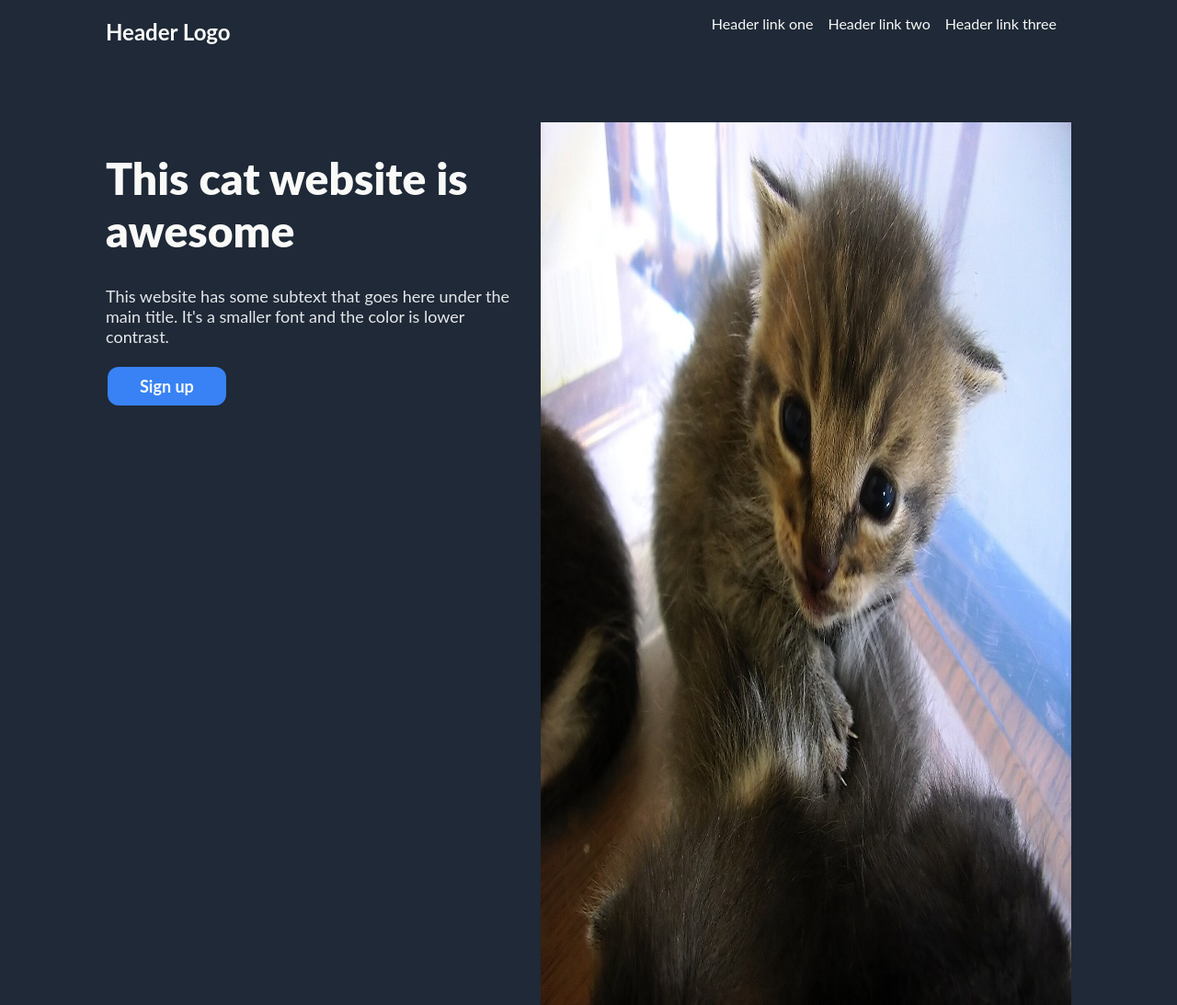
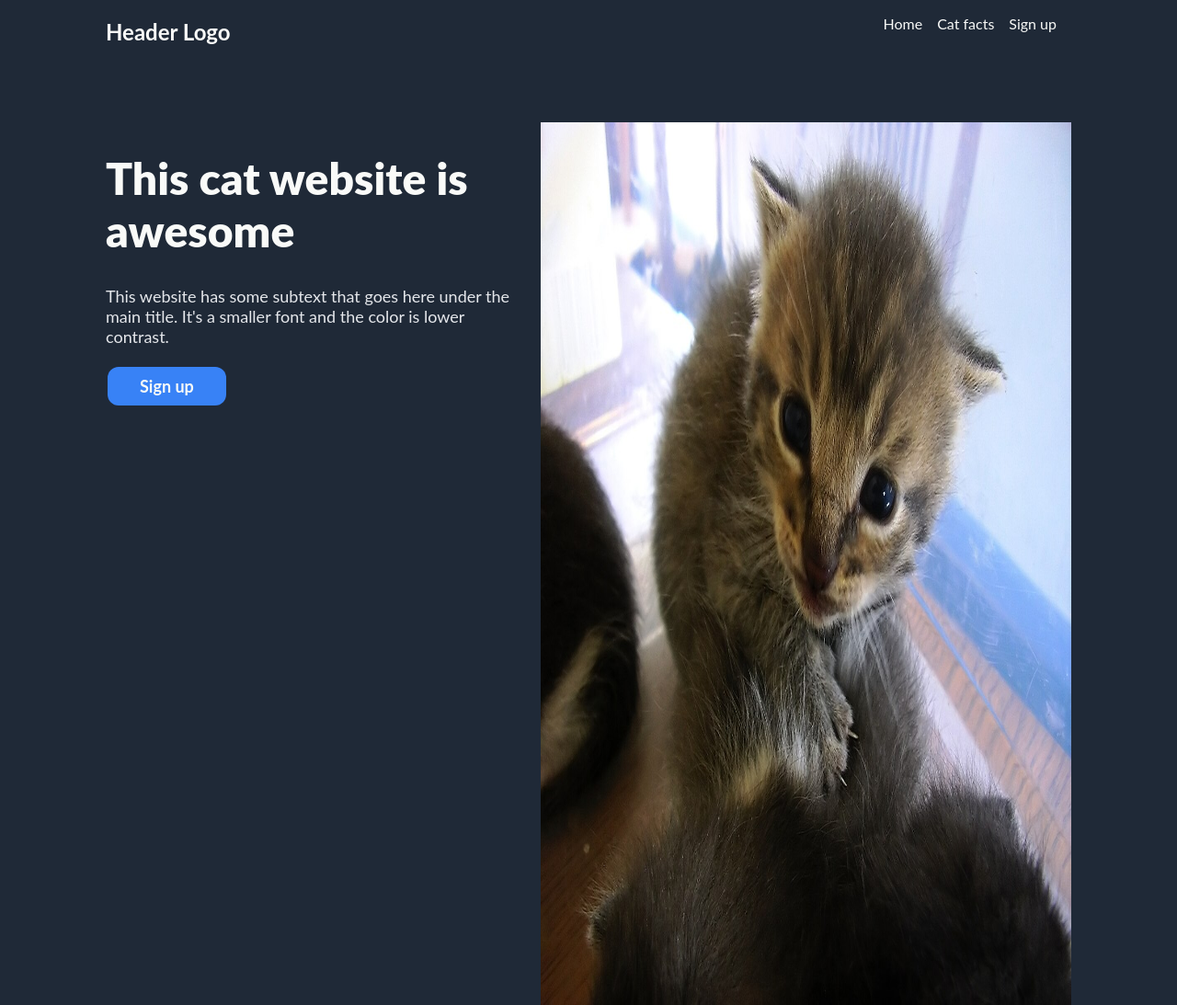
Before and after one commit to billyx86/landing-page, a website: page index.html in a window 1280 px wide. Shown: the top 1093 px of the page at 92% size. Drawn offline with Linux system fonts and the light colour scheme.

Commit message:
fix: give the header nav links real destinations (#7)
The three nav items were href="#" placeholders labelled 'Header link
one/two/three'. They now point at the page's actual sections with
matching labels: Home (#top), Cat facts (#facts), Sign up (#cta). The
nav markup was a bare <ul><li> with list styling; it's now a semantic
<nav>-less div.nav (the original used <ul> without <li> semantics
matching the labels), and the CSS selector updates accordingly so the
layout is unchanged. New test: no nav link keeps placeholder text or a
bare # href, in-page targets resolve to real ids, external links carry
target/rel.

```diff
--- a/index.html
+++ b/index.html
@@ -8,14 +8,14 @@
   </head>
   <body>
     <div class="inner-section">
-      <div class="top-section">
+      <div class="top-section" id="top">
         <header>
           <h2>Header Logo</h2>
-          <ul>
-            <li><a href="#">Header link one</a></li>
-            <li><a href="#">Header link two</a></li>
-            <li><a href="#">Header link three</a></li>
-          </ul>
+          <div class="nav">
+            <a href="#top">Home</a>
+            <a href="#facts">Cat facts</a>
+            <a href="#cta">Sign up</a>
+          </div>
         </header>
 
         <main>
@@ -31,7 +31,7 @@
       </div>
     </div>
 
-    <div class="info-section">
+    <div class="info-section" id="facts">
     <h2 class="title">Some cat facts.</h2>
       <div class="info-container">
         <div class="info-box"><img src="https://www.scotsman.com/webimg/b25lY21zOjJiN2Q1NjhlLWI5ZDMtNGM2ZS1iOTFjLTNkYjcwOTE3OGI0Nzo3M2Q2ZDZkNi03NzNlLTRlYWUtYmUyOC1mZmM5YTFjMmYwYzk=.jpg?width=1200&enable=upscale" alt="Cat playing" width="1200" height="876" loading="lazy">
--- a/style.css
+++ b/style.css
@@ -33,11 +33,9 @@ header h2 {
     font-size: 24px;
 }
 
-ul {
-    list-style-type: none;
+.nav {
     display: flex;
     margin: 16px;
-    padding: 0;
     gap: 16px;
 }
 
```
Also changed, not shown: tests/html.test.js (+38 -2 lines).
